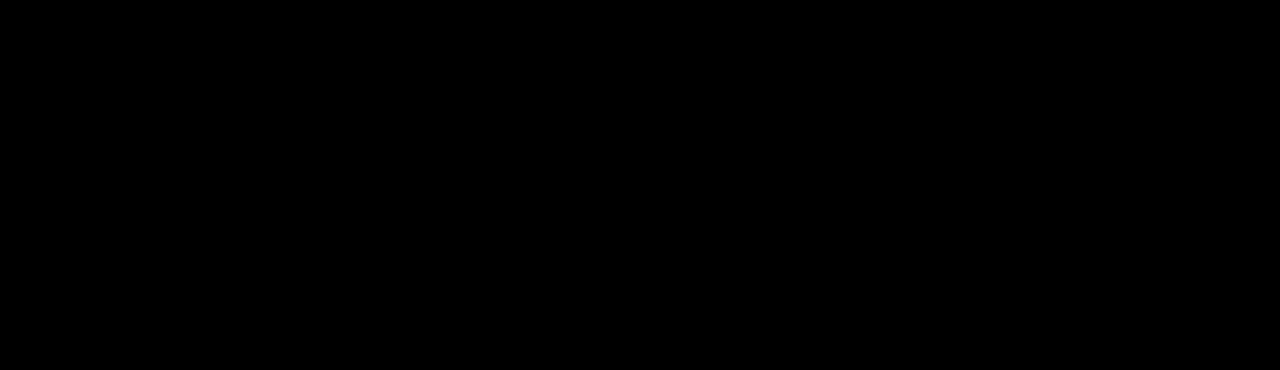
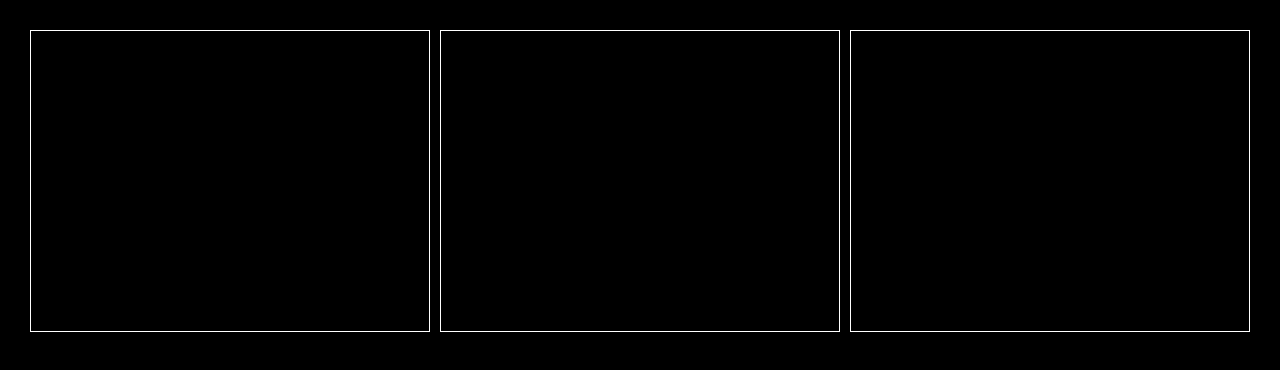
Before and after one commit to LiamSandstrom/library-js, a plain HTML site: page index.html in a window 1280 px wide. Drawn offline with Linux system fonts and the light colour scheme.

Commit message:
add books to html as empty card

```diff
--- a/index.html
+++ b/index.html
@@ -1,13 +1,15 @@
 <!DOCTYPE html>
 <html lang="en">
-<head>
-    <meta charset="UTF-8">
-    <meta name="viewport" content="width=device-width, initial-scale=1.0">
-    <link rel="stylesheet" href="styles.css">
+  <head>
+    <meta charset="UTF-8" />
+    <meta name="viewport" content="width=device-width, initial-scale=1.0" />
+    <link rel="stylesheet" href="styles.css" />
     <script src="javascript.js" defer></script>
     <title>Odin-Library</title>
-</head>
-<body>
-
-</body>
+  </head>
+  <body>
+    <div class="wrapper">
+      <div class="container"></div>
+    </div>
+  </body>
 </html>
--- a/javascript.js
+++ b/javascript.js
@@ -1,3 +1,5 @@
+
+const container = document.querySelector(".container");
 
 const myLibrary = [];
 
@@ -23,9 +25,12 @@ addBookToLibrary("bob", 2022, 222, 8);
 addBookToLibrary("leroy", 2010, 37, 7);
 addBookToLibrary("can win", 2025, 777, 10);
 console.log(myLibrary)
+displayBooks();
 
 function displayBooks(){
     for(book in myLibrary){
-
+        const newBook = document.createElement("div");
+        newBook.classList = "card";
+        container.appendChild(newBook);
     }
 }
--- a/styles.css
+++ b/styles.css
@@ -2,4 +2,27 @@ body{
     height: 100vh;
     background-color: black;
     margin: 0;
+    display: flex;
+    justify-content: center;
+    align-items: flex-start;
 }
+
+.wrapper{
+    display: flex;
+    max-width: 1300px;
+    width: 100%;
+    justify-content: center;
+}
+
+.container{
+    width: 100%;
+    display: grid;
+    grid-template-columns: repeat(auto-fit, minmax(300px, 1fr));
+    gap: 10px;
+    padding: 30px;
+}
+
+.card{
+    border: 1px solid white;
+    height: 300px;
+}
```
